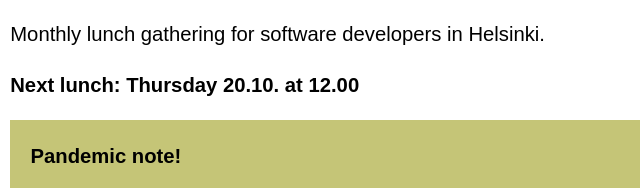
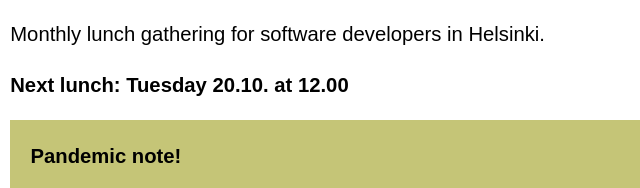
Before and after one commit to Hamatti/helsinkidevlunch-website, a plain HTML site: page index.html in a window 1280 px wide. Shown: the part 132-320 px from the top of the page, 36-676 px from the left. Drawn offline with Linux system fonts and the light colour scheme.

Commit message:
Thursday->Tuesday on October date

```diff
--- a/index.html
+++ b/index.html
@@ -18,7 +18,7 @@
     <main>
       <h1>Helsinki Dev Lunch</h1>
       <p>Monthly lunch gathering for software developers in Helsinki.</p>
-      <p class="next-event">Next lunch: Thursday 20.10. at 12.00</p>
+      <p class="next-event">Next lunch: Tuesday 20.10. at 12.00</p>
     </main>
 
     <section class="warning">
```
